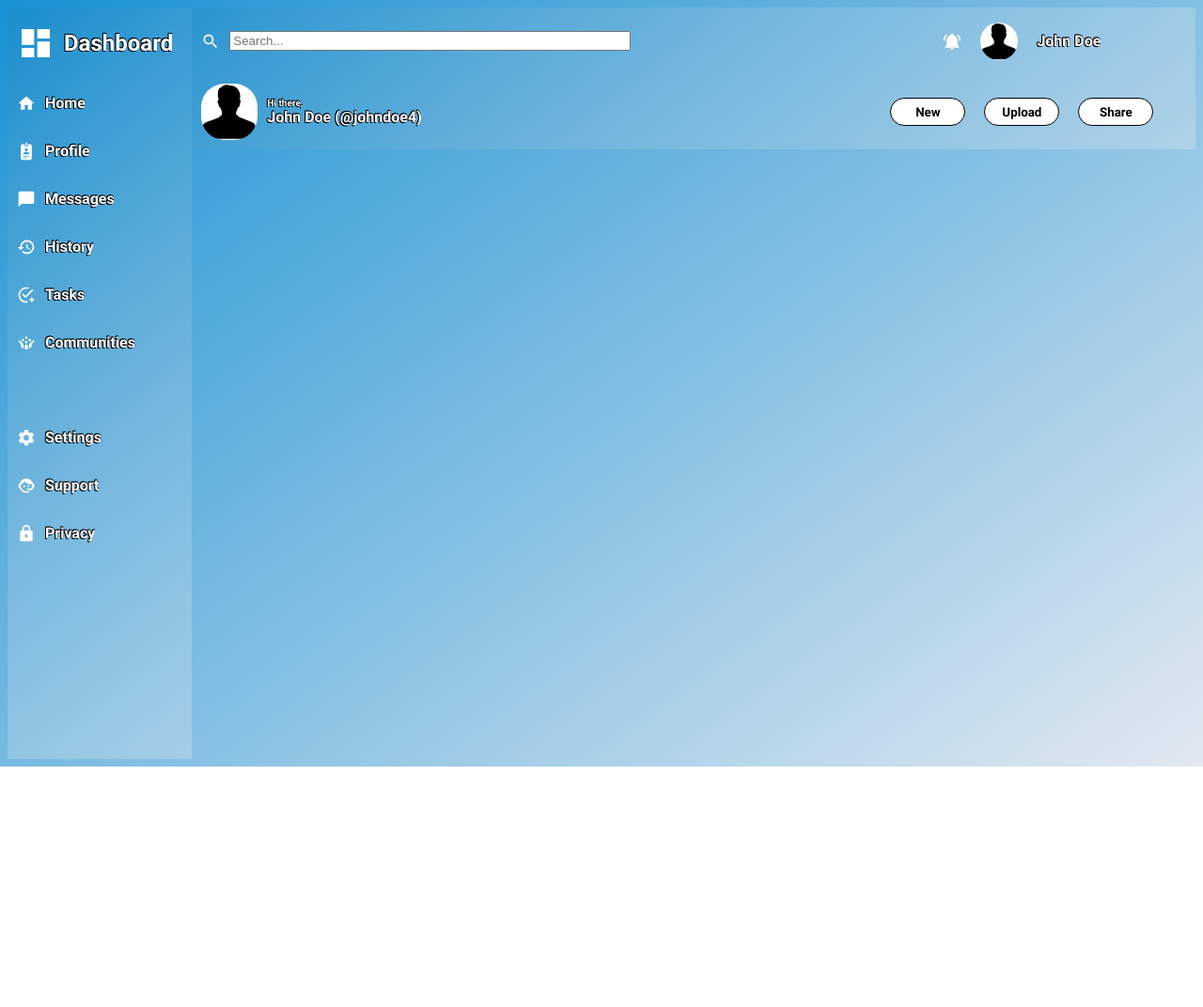
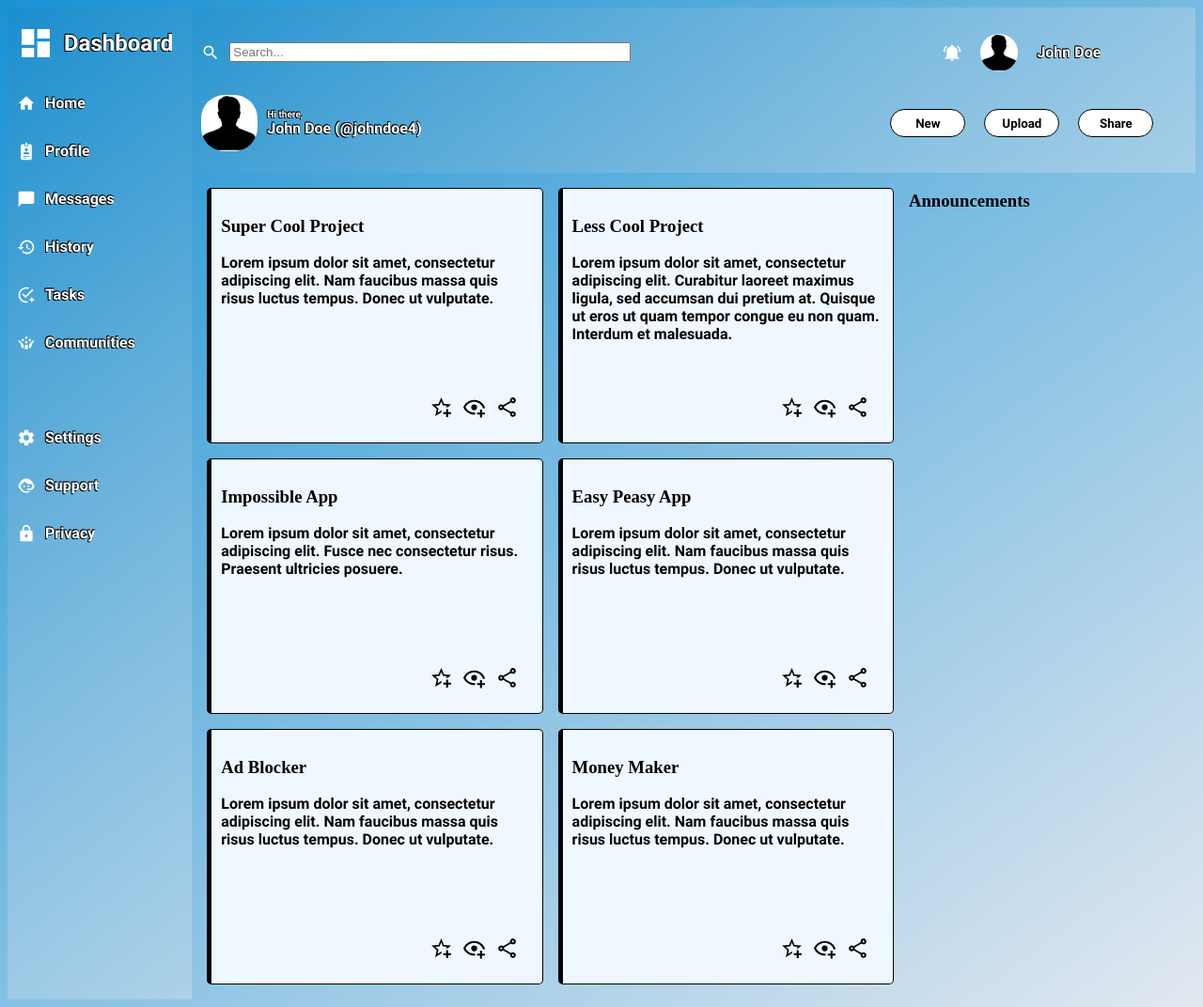
Before and after one commit to Sam-WebP/Admin-Dashboard, a plain HTML site: page index.html in a window 1280 px wide. Shown: the whole page at 94% size. Before the commit the page ends 816 px from the top, so only its background shows below. Drawn offline with Linux system fonts and the light colour scheme.

Commit message:
Added the main cards in the middle

```diff
--- a/index.html
+++ b/index.html
@@ -82,8 +82,78 @@
         </div>
 
         <div class="projects-container">
-            <div class="real-projets"></div>
-            <div class="announcements-container"></div>
+            <div class="real-projects">
+                <div class="card">
+                    <div class="text-container">
+                        <h3>Super Cool Project</h3>
+                        <p>Lorem ipsum dolor sit amet, consectetur adipiscing elit. Nam faucibus massa quis risus luctus tempus. Donec ut vulputate.</p>
+                    </div>
+                    <div class="card-btn">
+                        <img class="fav-btn logo" src="icons/fav.svg">
+                        <img class="eye-btn logo" src="icons/eye.svg">
+                        <img class="share-btn logo" src="icons/share.svg">
+                    </div>
+                </div>
+                <div class="card">
+                    <div class="text-container">
+                        <h3>Less Cool Project</h3>
+                        <p>Lorem ipsum dolor sit amet, consectetur adipiscing elit. Curabitur laoreet maximus ligula, sed accumsan dui pretium at. Quisque ut eros ut quam tempor congue eu non quam. Interdum et malesuada.</p>
+                    </div>
+                    <div class="card-btn">
+                        <img class="fav-btn logo" src="icons/fav.svg">
+                        <img class="eye-btn logo" src="icons/eye.svg">
+                        <img class="share-btn logo" src="icons/share.svg">
+                    </div>
+                </div>
+                <div class="card">
+                    <div class="text-container">
+                        <h3>Impossible App</h3>
+                        <p>Lorem ipsum dolor sit amet, consectetur adipiscing elit. Fusce nec consectetur risus. Praesent ultricies posuere.</p>
+                    </div>
+                    <div class="card-btn">
+                        <img class="fav-btn logo" src="icons/fav.svg">
+                        <img class="eye-btn logo" src="icons/eye.svg">
+                        <img class="share-btn logo" src="icons/share.svg">
+                    </div>
+                </div>
+                <div class="card">
+                    <div class="text-container">
+                        <h3>Easy Peasy App</h3>
+                        <p>Lorem ipsum dolor sit amet, consectetur adipiscing elit. Nam faucibus massa quis risus luctus tempus. Donec ut vulputate. </p>
+                    </div>
+                    <div class="card-btn">
+                        <img class="fav-btn logo" src="icons/fav.svg">
+                        <img class="eye-btn logo" src="icons/eye.svg">
+                        <img class="share-btn logo" src="icons/share.svg">
+                    </div>
+                </div>
+                <div class="card">
+                    <div class="text-container">
+                        <h3>Ad Blocker</h3>
+                        <p>Lorem ipsum dolor sit amet, consectetur adipiscing elit. Nam faucibus massa quis risus luctus tempus. Donec ut vulputate. </p>
+                    </div>
+                    <div class="card-btn">
+                        <img class="fav-btn logo" src="icons/fav.svg">
+                        <img class="eye-btn logo" src="icons/eye.svg">
+                        <img class="share-btn logo" src="icons/share.svg">
+                    </div>
+                </div>
+                <div class="card">
+                    <div class="text-container">
+                        <h3>Money Maker</h3>
+                        <p>Lorem ipsum dolor sit amet, consectetur adipiscing elit. Nam faucibus massa quis risus luctus tempus. Donec ut vulputate. </p>
+                    </div>
+                    <div class="card-btn">
+                        <img class="fav-btn logo" src="icons/fav.svg">
+                        <img class="eye-btn logo" src="icons/eye.svg">
+                        <img class="share-btn logo" src="icons/share.svg">
+                    </div>
+                </div>
+            </div>
+            <div class="announcements-container">
+                <h3>Announcements</h3>
+                <div class="announce"></div>
+            </div>
             <div class="trending-container"></div>
         </div>
     </div>
--- a/style.css
+++ b/style.css
@@ -46,6 +46,7 @@ p {
     -webkit-filter: invert(100%);
             filter: invert(100%);
 }
+
 
 .sidebar-container p:hover {
    color: black;
@@ -206,12 +207,43 @@ p {
 
 .real-projects {
     grid-area: project;
+    padding: 1rem;
+    display: grid;
+    gap: 1rem;
+    grid-template-columns: repeat(auto-fit, minmax(250px, 1fr));
+    /* border: solid 2px white; */
+}
 
+.card {
+    background-color: aliceblue;
+    border: solid 1px black;
+    border-radius: 5px;
+    border-left: solid 5px black;
+    min-height: 250px;
+    padding: 10px;
+    position: relative;
+}
+
+.card p {
+    text-shadow: none;
+}
+
+.card .logo {
+    height: 25px;
+    width: auto;
+}
+
+.card-btn {
+    display: flex;
+    gap: 10px;
+    position: absolute;
+    right: 0;
+    bottom: 0;
+    margin: 25px;
 }
 
 .announcements-container {
     grid-area: announce;
-
 }
 
 .trending-container {
```
Also changed, not shown: icons/eye.svg (added), icons/fav.svg (added), icons/share.svg (added).
